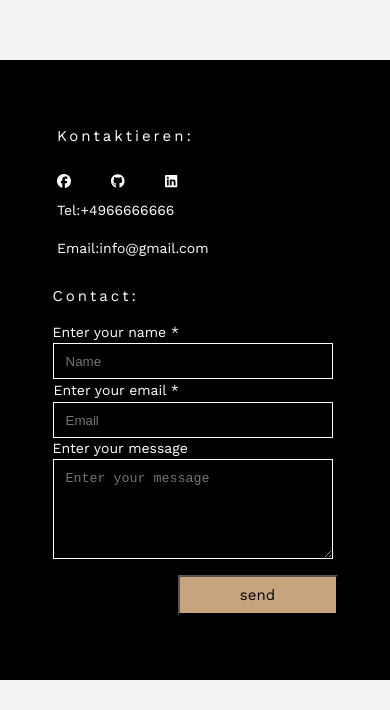
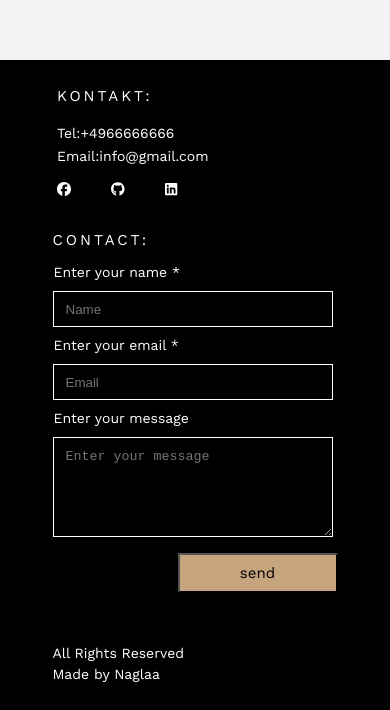
Before and after one commit to NagIbrahim/A-Profile, a React (Create React App) app: page /message in a window 390 px wide. Shown: the part 884-1594 px from the top of the page. Before the commit the page ends 1564 px from the top, so only its background shows below. Built offline with nearby package versions, Linux system fonts and the light colour scheme.

Commit message:
adjust footer style

```diff
--- a/src/components/Footer.jsx
+++ b/src/components/Footer.jsx
@@ -15,7 +15,7 @@ function Footer() {
       <div   id="f-container">
       <div   id="f-left">
         <div>
-        <p id="kontakt"> Kontaktieren:</p>
+        <p id="kontakt">KONTAKT:</p>
           </div>
 
         <div id="left-info">
@@ -39,12 +39,9 @@ function Footer() {
           </div>
 
            <div id="f-bottom">
-            {/* <p>
-              <Link>Impressum</Link>
-              <Link>Datenschutz</Link>
-              <Link>AGB</Link>
+             <p id="rights">
+              All Rights Reserved
             </p>
-             */}
             <p id="p-info">
            <span>
             Made by  <span></span>
--- a/src/components/Form/FormInput/InputEmail/style.css
+++ b/src/components/Form/FormInput/InputEmail/style.css
@@ -24,9 +24,13 @@
 
 }
 
-@media only screen and (max-width:599px){
+@media only screen and (max-width:600px){
 
     #input-email{
         width:280px
     }
+
+ .p-form{
+    margin: 7px 0;
+ }
     }
--- a/src/components/Form/FormInput/InputName/index.js
+++ b/src/components/Form/FormInput/InputName/index.js
@@ -10,7 +10,7 @@ function InputName({name,setName}) {
 
   return (
     <div>
-      <p>Enter your name *</p>
+      <p className='p-form'>Enter your name *</p>
 
      <input
         id="input-name"
--- a/src/components/Form/FormInput/InputName/style.css
+++ b/src/components/Form/FormInput/InputName/style.css
@@ -22,9 +22,13 @@
 
 }
 
-@media only screen  and (max-width:599px){
+@media only screen  and (max-width:600px){
 
 #input-name{
     width:280px
 }
+
+.p-form{
+    margin: 7px 0;
 }
+}
--- a/src/components/Form/FormMessage/index.js
+++ b/src/components/Form/FormMessage/index.js
@@ -1,9 +1,7 @@
-import React , {useState} from 'react'
+import React from 'react'
 import "./style.css"
 
 function FormMessage({message,setMessage }) {
-
-
 
   const handleChange = (event) => {
     const { value } = event.target;
@@ -13,11 +11,9 @@ function FormMessage({message,setMessage }) {
   };
 
 
-
-
   return (
     <div id="form-message">
-      <p>Enter your message</p>
+      <p className='p-form'>Enter your message</p>
       {/*<input id="input-message" type="textarea"    value={messageValue}
         onChange={handleChange}  placeholder='Enter your message'/>*/}
         <textarea id="input-message" name="freeform"    value={message}  placeholder='Enter your message' onChange={handleChange}                   >
--- a/src/components/Form/FormMessage/style.css
+++ b/src/components/Form/FormMessage/style.css
@@ -15,3 +15,10 @@
         width: 140px;
     }
 }
+
+
+@media only screen and (max-width:600px){
+    .p-form{
+        margin: 7px 0;
+    }
+}
--- a/src/components/Form/index.js
+++ b/src/components/Form/index.js
@@ -24,7 +24,7 @@ function Form() {
 
   return (
     <div id="form-container">
-      <p id="form-title">Contact:</p>
+      <p id="form-title">CONTACT:</p>
      <form id="form-inputs" >
      <div  id="inputs">
      <InputName setName={setName} name={name}  />
@@ -36,6 +36,16 @@ function Form() {
     <button id="btn-send"  type="submit"  onClick={handleSubmit}>send</button>
     </div>
 
+
+        <div  id='all-rights' >
+             <p >
+              All Rights Reserved
+            </p>
+            <p >
+            Made by Naglaa
+            </p>
+           </div>
+
     </div>
   )
 }
--- a/src/components/Form/style.css
+++ b/src/components/Form/style.css
@@ -15,6 +15,10 @@
 
 #inputs{
     flex-direction: column;
+}
+
+#all-rights{
+display: none;
 }
 #form-btn{
     display: flex;
@@ -37,14 +41,22 @@
   }
 
 
-  @media only screen and (max-width:599px) {
+  @media only screen and (max-width:600px) {
    #f-container{
     justify-content: center;
     align-items: center;
    }
+   #rights{
+    display:none
+   }
 
+   #all-rights{
+    display: block;
+    margin-top: 50px;
+    font-size: 14px;
+   }
    #form-title{
-    margin-bottom: 15px;
+    margin-bottom: 3px;
    }
   #form-inputs{
     display:flex;
--- a/src/components/footer.css
+++ b/src/components/footer.css
@@ -16,7 +16,6 @@
   width:800px;
   display:flex;
   justify-content: space-between;
-
 }
 
 
@@ -32,7 +31,6 @@
   flex-direction: column;
   font-size: 14px;
   position: relative;
-
 }
 
 #f-left a{
@@ -70,26 +68,26 @@
   }
 
 
-    @media only screen and (max-width:599px) {
+    @media only screen and (max-width:600px) {
         #f {
-          height: 620px;
+          height: 650px;
         }
 
       #f-container {
-        height: 550px;
+        height: 600px;
       flex-direction: column;
       justify-content:center;
     }
     #f-left {
-
       width: 276px;
       height: 160px;
       }
 
       #left-info{
       display: flex;
-      flex-direction: column-reverse;
-      line-height: 2.7em;
+      flex-direction: column;
+      /*flex-direction: column-reverse;*/
+      line-height: 1.7em;
       margin-top: 14px;
 
     }
@@ -103,11 +101,7 @@
 
   @media only screen and (max-width:900px) and (min-width:600px){
     #f-container{
-      width:550px
-    }
-
-    #f-left {
-   width: 250px;
+      width:600px
     }
 
 }
```
